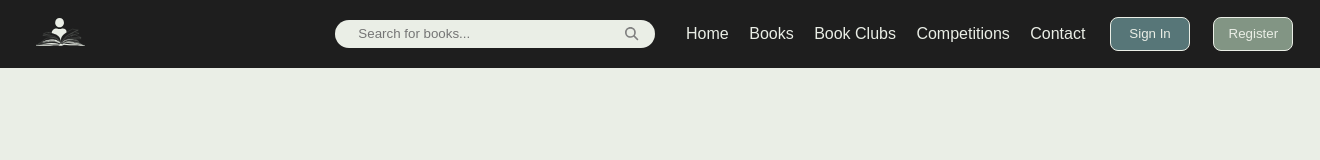
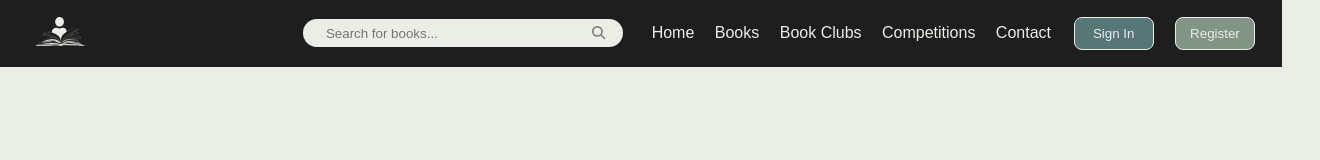
Before and after one commit to ehhurst/social-books, a React (Vite) app in the folder frontend/: page / in a window 1280 px wide. Shown: the top 160 px of the page, 1320 px wide, since content can reach past the window. Built offline with nearby package versions, Linux system fonts and the light colour scheme.

Commit message:
completes homepage styling

```diff
--- a/frontend/src/assets/css/AppHeader.css
+++ b/frontend/src/assets/css/AppHeader.css
@@ -1,12 +1,12 @@
 header {
-    width: 100vw;
-    height: 6vh;
+    width: 97vw;
+    max-height: 6vh;
     background-color: #1e1e1e;
     border-bottom-style: solid;
     display: flex;
     align-items: center;
     justify-content: space-between;
-    padding: 0 1.5em;
+    padding: 1em;
 }
 
 /* Logo styles */
@@ -27,37 +27,14 @@ header img {
 
  /* Navigation and buttons container */
 .header-content {
+    width: 85%;
     display: flex;
     align-items: center;
-    gap:10px;
+    justify-content: flex-end;
+    flex-wrap: wrap;
+    gap:0.5em;
 }
 
-/* Search bar styles */
-.search-bar {
-    flex-grow: 1;
-    max-width: 300px;
-    display: flex;
-    align-items: center;
-    /* background-color: white; */
-    border-radius: 4px;
-    padding: 5px;
-}
-
-.search-bar input {
-    width: 100%;
-    padding: 5px;
-    border: 1px solid #ccc;
-    border-radius: 4px;
-}
-
-.search-bar button {
-    /* background-color: #007bff; */
-    color: white;
-    border: none;
-    border-radius: 4px;
-    padding: 5px 10px;
-    cursor: pointer;
-}
 button {
     width: 6em;
     height: 2.5em;
--- a/frontend/src/assets/css/NavBar.css
+++ b/frontend/src/assets/css/NavBar.css
@@ -1,4 +1,4 @@
- ul {
+ul {
     margin: 2em 0 1em 0;
     text-align: center;
 }
--- a/frontend/src/assets/css/SearchBar.css
+++ b/frontend/src/assets/css/SearchBar.css
@@ -3,8 +3,6 @@ div#search-container {
     display: flex;
     align-items: center;
     padding-right: 1vw;
-
-
 }
 
 form#search-bar {
```
